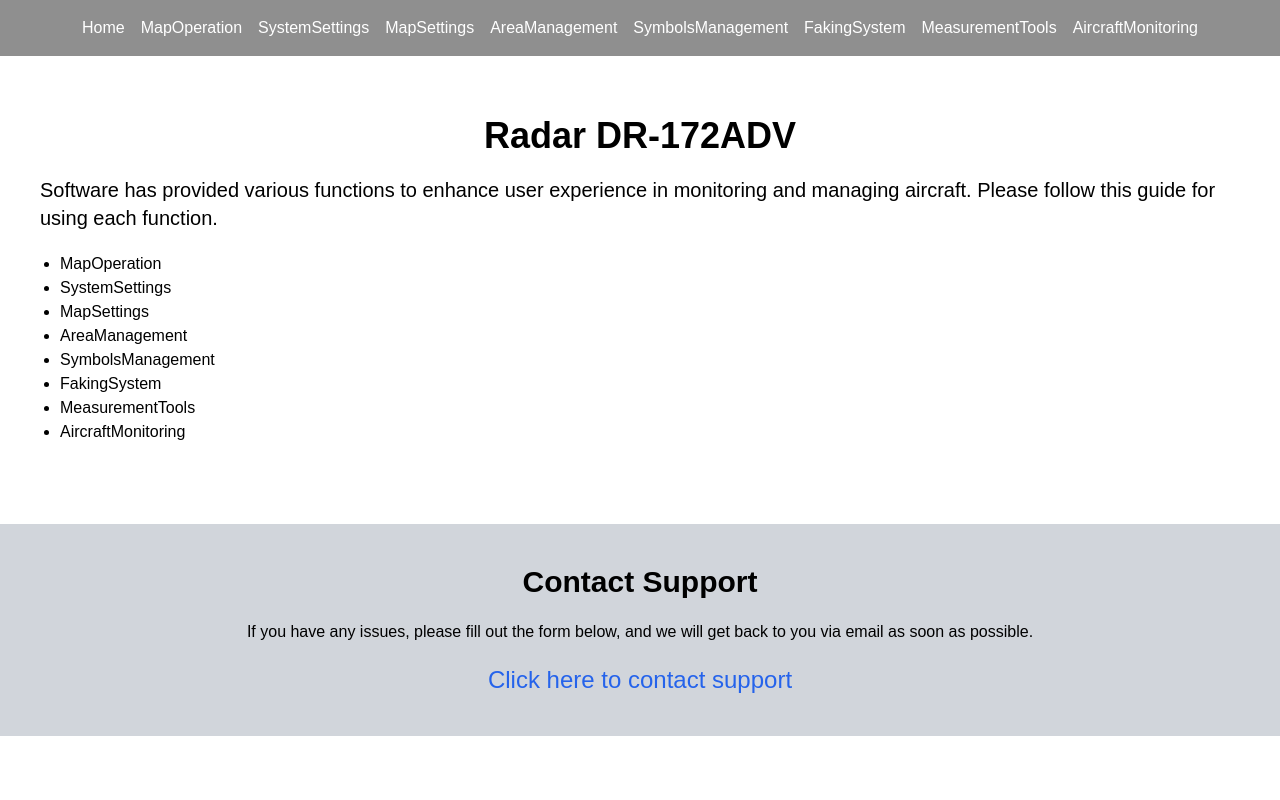
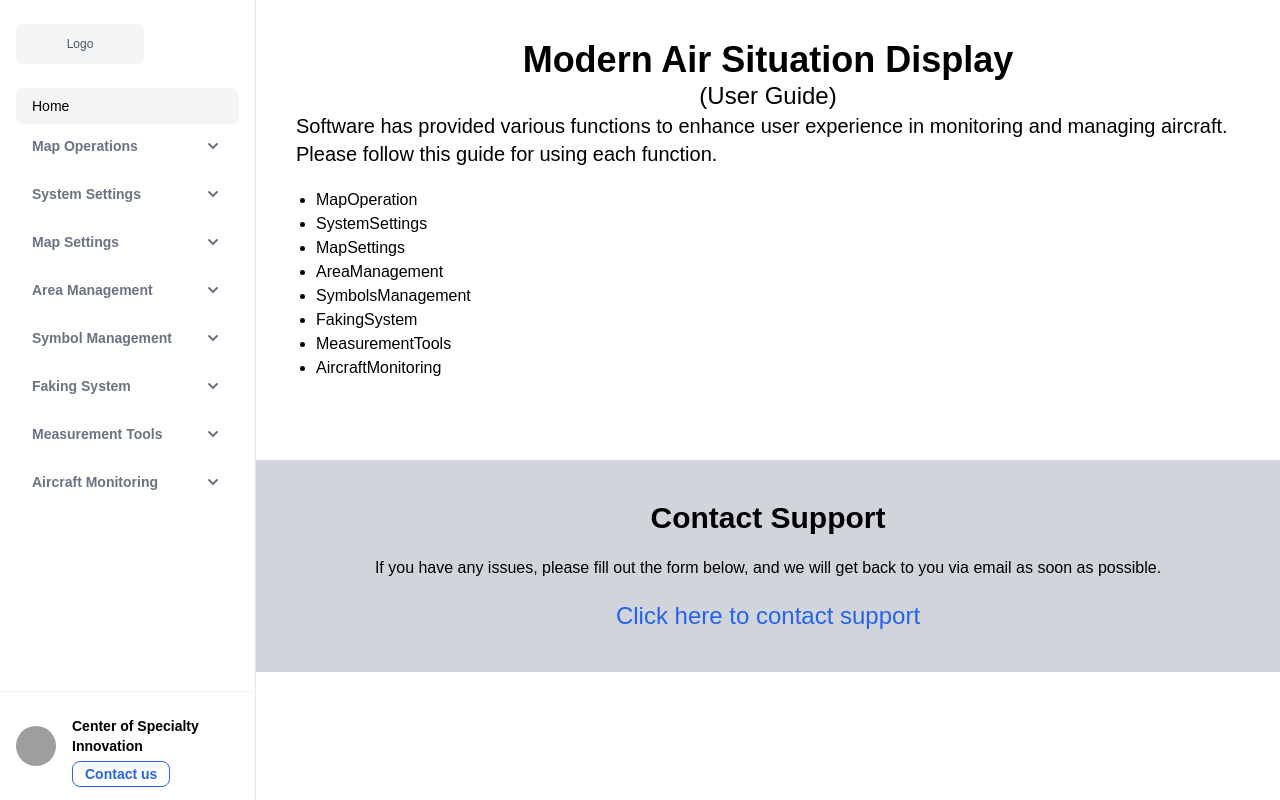
Before and after one commit to CoSI-BU-Lab/Radar-DR-172ADV-Guide-Web, a Next.js app: page / in a window 1280 px wide. Built offline with nearby package versions, Linux system fonts and the light colour scheme; grey boxes are pictures that could not be loaded.

Commit message:
remove unused components

```diff
--- a/app/layout.tsx
+++ b/app/layout.tsx
@@ -1,5 +1,6 @@
 import type { Metadata } from "next";
 import localFont from "next/font/local";
+import Navbar from "./Components/navbar";
 import "./globals.css";
 
 const geistSans = localFont({
@@ -14,7 +15,7 @@ const geistMono = localFont({
 });
 
 export const metadata: Metadata = {
-  title: "Create Next App",
+  title: "MASD: Modern Air Situation Display",
   description: "Generated by create next app",
 };
 
--- a/app/page.tsx
+++ b/app/page.tsx
@@ -1,5 +1,6 @@
 "use client";
-import React, { useState } from 'react';
+import React from 'react';
+import Navbar from './Components/navbar';
 import Link from 'next/link';
 import Doc from '@/data/data.json';
 
@@ -36,36 +37,19 @@ function FeatureList({ features }: { features: Feature[] }) {
 
 export default function Page() {
   const data = Doc as unknown as Record<string, Section>;
-  const [menuOpen, setMenuOpen] = useState(false);
+  //const [menuOpen, setMenuOpen] = useState(false);
 
   return (
+    <div className="flex flex-row w-screen h-screen">
       <div>
-      <nav className="nav">
-        <div className="flex justify-between items-center">
-          <button
-            className="text-2xl md:hidden"
-            onClick={() => setMenuOpen(!menuOpen)}>
-            ☰
-          </button>
+        <div className="">
+          <Navbar />
         </div>
-        <ul className={`flex flex-wrap md:flex-row md:space-x-4 mt-4 md:mt-0 ${menuOpen ? 'block' : 'hidden'} md:flex`}>
-          <li>
-            <Link href="/" className="hover:text-gray-300">
-              Home
-            </Link>
-          </li>
-          {Object.entries(data).map(([sectionName]) => (
-            <li key={sectionName}>
-              <Link href={`/pages/${sectionName}`} className="hover:text-gray-300">
-                {sectionName}
-              </Link>
-            </li>
-          ))}
-        </ul>
-      </nav>
-
+      </div>
+      <div className="felx flex-row">
         <header className="p-10">
-        <h1 className="text-4xl font-bold my-5 text-center">Radar DR-172ADV</h1>
+          <h1 className="text-4xl font-bold text-center">Modern Air Situation Display</h1>
+          <h3 className="text-2xl text-center">(User Guide)</h3>
           <p className="text-xl mb-5">
             Software has provided various functions to enhance user experience in monitoring and managing aircraft. Please follow this guide for using each function.
           </p>
@@ -93,5 +77,6 @@ export default function Page() {
           </a>
         </section>
       </div>
+    </div>
   );
 }
```
Lines whose indentation alone changed are shown as unchanged.
